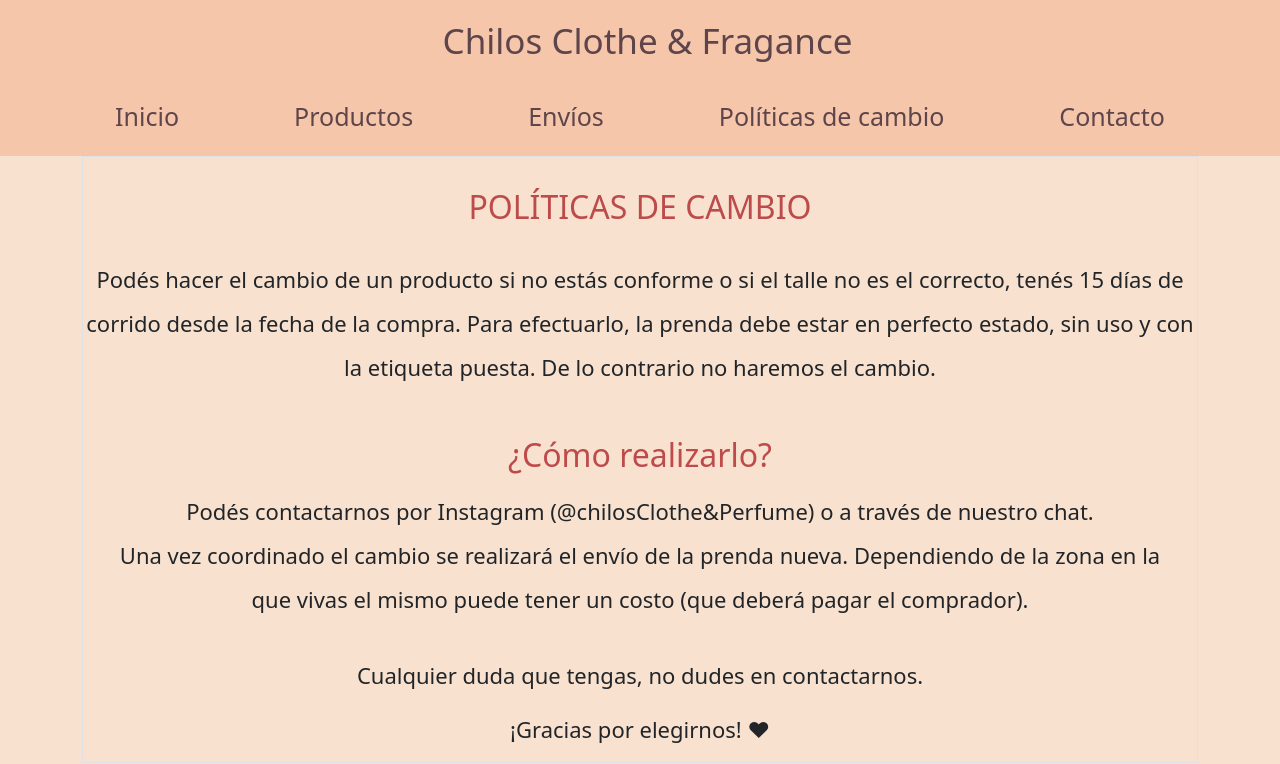
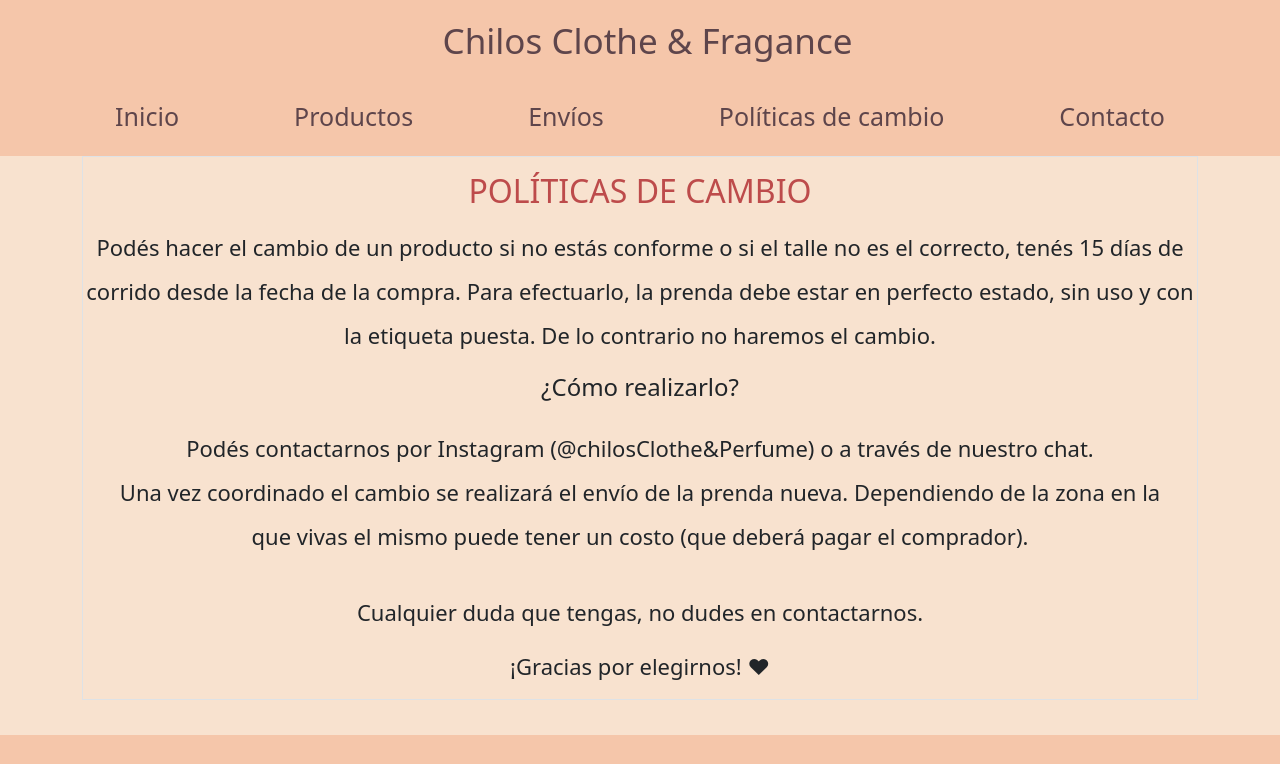
Before and after one commit to IgnacioMelo/aprendiendoGit, a website: page PAGINAS/PoliticasDeCambio.html in a window 1280 px wide. Shown: the top 764 px of the page. Drawn offline with nearby package versions, Linux system fonts and the light colour scheme.

Commit message:
ultimas modificaciones seo

```diff
--- a/PAGINAS/PoliticasDeCambio.html
+++ b/PAGINAS/PoliticasDeCambio.html
@@ -76,12 +76,13 @@
     <main class=" container mainGeneral dos  ">
             <div class="d-grid gap-2">
                 <div class=" mainGeneral__partePrincipalParrafoPoliticas   border">
-                    <p class="   mx-auto" style="width: 300px;"><h2>POLÍTICAS DE CAMBIO</h2></p>
+                    <h2>POLÍTICAS DE CAMBIO</h2>
                     <p class="lh-lg">
                         Podés hacer el cambio de un producto si no estás conforme o si el talle no es el correcto, tenés 15 días de corrido desde la fecha de la compra. Para efectuarlo, la prenda debe estar en perfecto estado, sin uso y con la etiqueta puesta.
                         De lo contrario no haremos el cambio.
                     </p>
-                    <ol class="p-3"><h2>¿Cómo realizarlo?</h2>
+                    <p class="h4">¿Cómo realizarlo?</p>
+                    <ol class="p-3">
                         <li class="lh-lg">
                             Podés contactarnos por Instagram (@chilosClothe&Perfume) o a través de nuestro chat.
                         </li>
```
Also changed, not shown: PAGINAS/Envios.html (+2 -1 lines), PAGINAS/contacto.html (+1 -1 lines).
